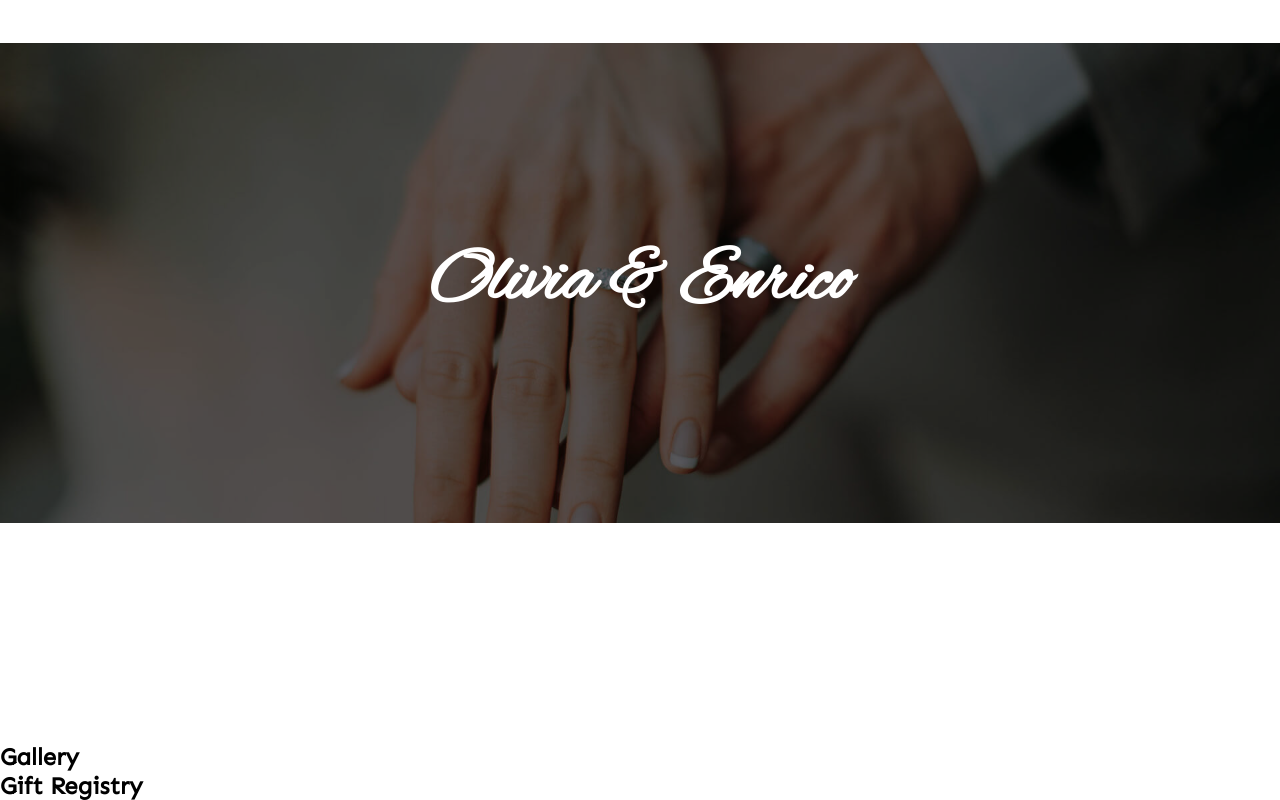
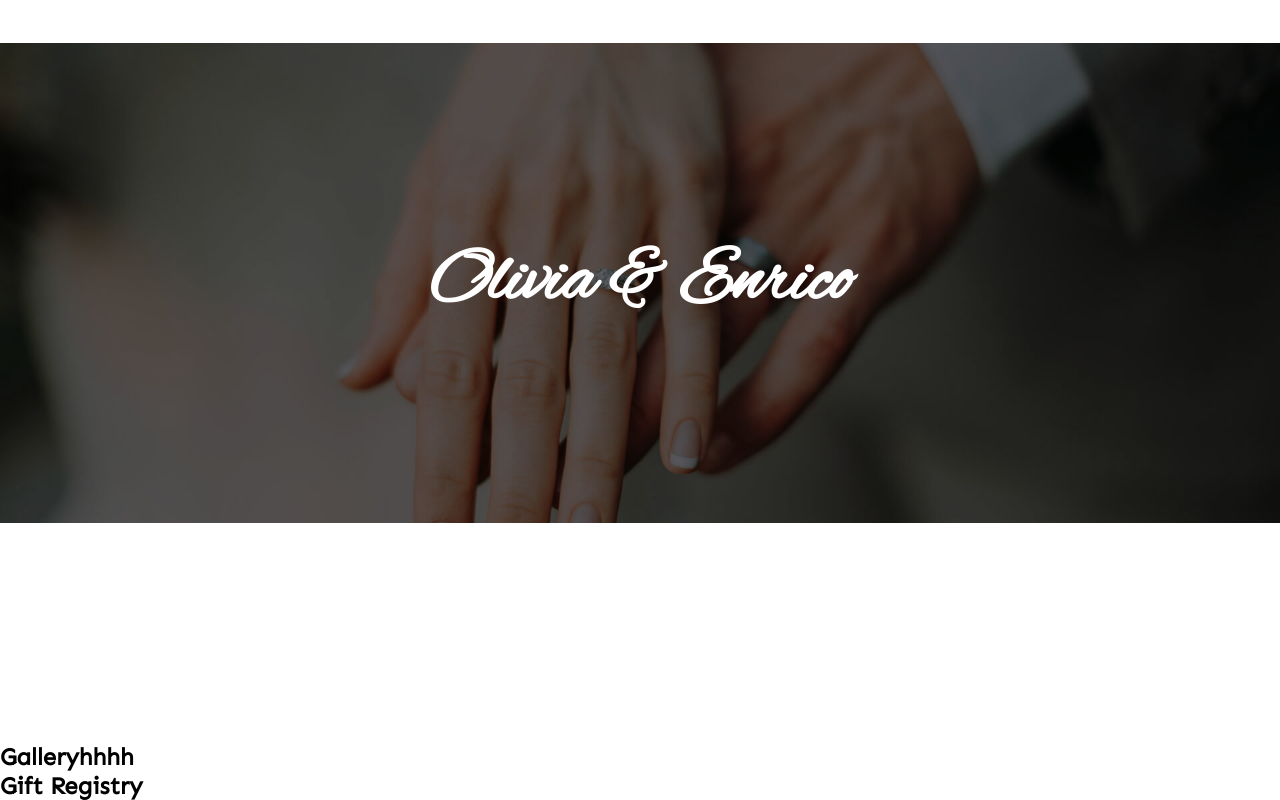
Before and after one commit to vishwanath231/Wedding-Website, a React (Create React App) app: page /home in a window 1280 px wide. Shown: the part 1823-2623 px from the top of the page. Built offline with nearby package versions, Linux system fonts and the light colour scheme.

Commit message:
final commit

```diff
--- a/src/components/Home/Layout/Gallery/Gallery.js
+++ b/src/components/Home/Layout/Gallery/Gallery.js
@@ -13,7 +13,7 @@ const Gallery = () => {
 
                 </Box>
             </GalleryContainer>
-            <h2>Gallery</h2>
+            <h2>Galleryhhhh</h2>
         </>
     )
 }
```
